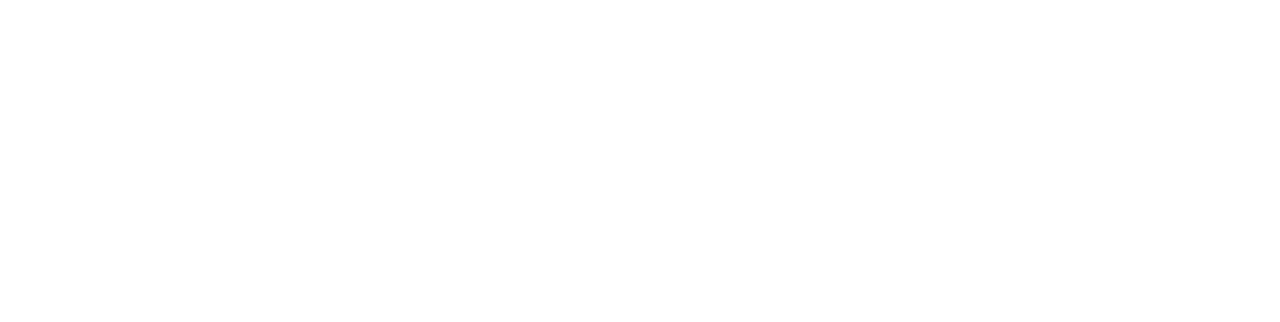
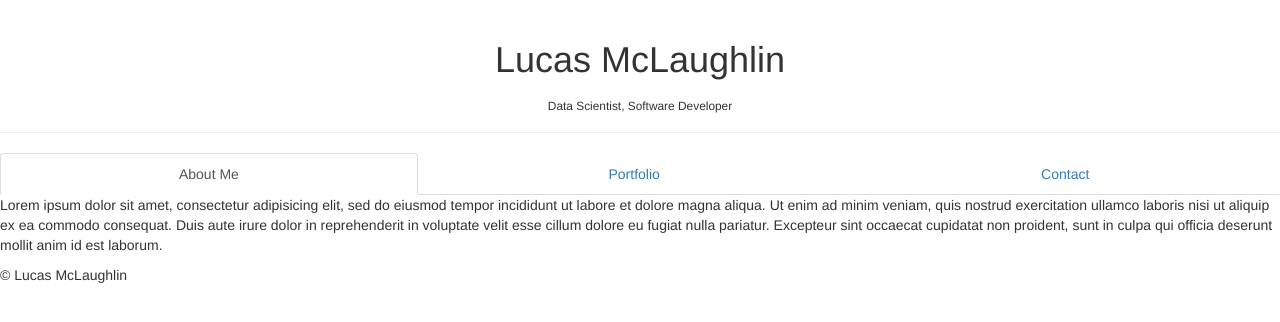
Before and after one commit to LucasMcL/LucasMcL.github.io, a plain HTML site: page index.html in a window 1280 px wide. Drawn offline with nearby package versions, Linux system fonts and the light colour scheme.

Commit message:
latin text

```diff
--- a/index.html
+++ b/index.html
@@ -2,8 +2,32 @@
 <html>
 <head>
 	<title>Lucas McLaughlin's Personal Website</title>
+	<link rel="stylesheet" href="https://maxcdn.bootstrapcdn.com/bootstrap/3.3.7/css/bootstrap.min.css">
 </head>
 <body>
 
+<div class="page-header text-center">
+	<h1>Lucas McLaughlin</h1>
+	<h1 class="small">Data Scientist, Software Developer</h1>
+</div>
+
+<ul class="nav nav-tabs nav-justified">
+  <li role="presentation" class="active"><a href="#">About Me</a></li>
+  <li role="presentation"><a href="#">Portfolio</a></li>
+  <li role="presentation"><a href="#">Contact</a></li>
+</ul>
+
+<p>Lorem ipsum dolor sit amet, consectetur adipisicing elit, sed do eiusmod
+tempor incididunt ut labore et dolore magna aliqua. Ut enim ad minim veniam,
+quis nostrud exercitation ullamco laboris nisi ut aliquip ex ea commodo
+consequat. Duis aute irure dolor in reprehenderit in voluptate velit esse
+cillum dolore eu fugiat nulla pariatur. Excepteur sint occaecat cupidatat non
+proident, sunt in culpa qui officia deserunt mollit anim id est laborum.</p>
+
+<footer>
+	<p>&copy Lucas McLaughlin</p>
+</footer>
+
+<script src="https://maxcdn.bootstrapcdn.com/bootstrap/3.3.7/js/bootstrap.min.js" integrity="sha384-Tc5IQib027qvyjSMfHjOMaLkfuWVxZxUPnCJA7l2mCWNIpG9mGCD8wGNIcPD7Txa" crossorigin="anonymous"></script>
 </body>
 </html>
```
